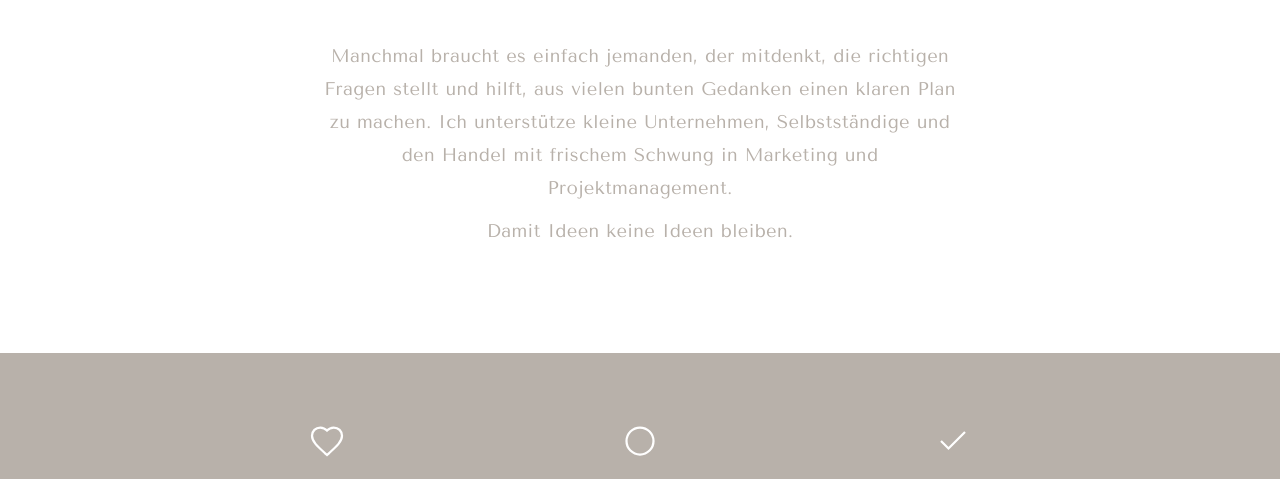
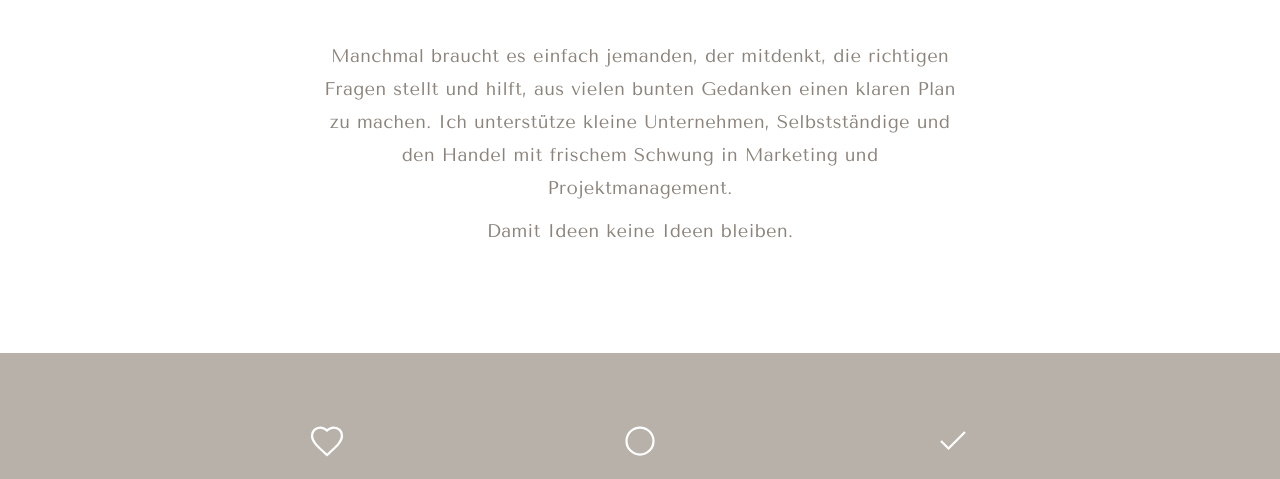
Before and after one commit to Gluecksformat/gluecksformat, a plain HTML site: page index.html in a window 1280 px wide. Shown: the part 288-767 px from the top of the page. Drawn offline with nearby package versions, Linux system fonts and the light colour scheme.

Commit message:
Change text-beige color for better legibility
Updated the --text-beige variable for improved readability.

```diff
--- a/index.html
+++ b/index.html
@@ -14,7 +14,7 @@
             --ci-beige: #B8B1AA;     /* Markenfarbe Beige */
             --bg-light: #FFFFFF;     /* Reinweiß für Header */
             --bg-offwhite: #F9F8F6;  /* Zartes Creme für Über mich */
-            --text-beige: #B8B1AA;   /* Beige Fließtext für helle Abschnitte */
+            --text-beige: #8C847C;   /* Sanft vertieftes Taupe für bessere Lesbarkeit */
             --text-white: #FFFFFF;   /* Weißer Text für beige Abschnitte */
         }
 
```
